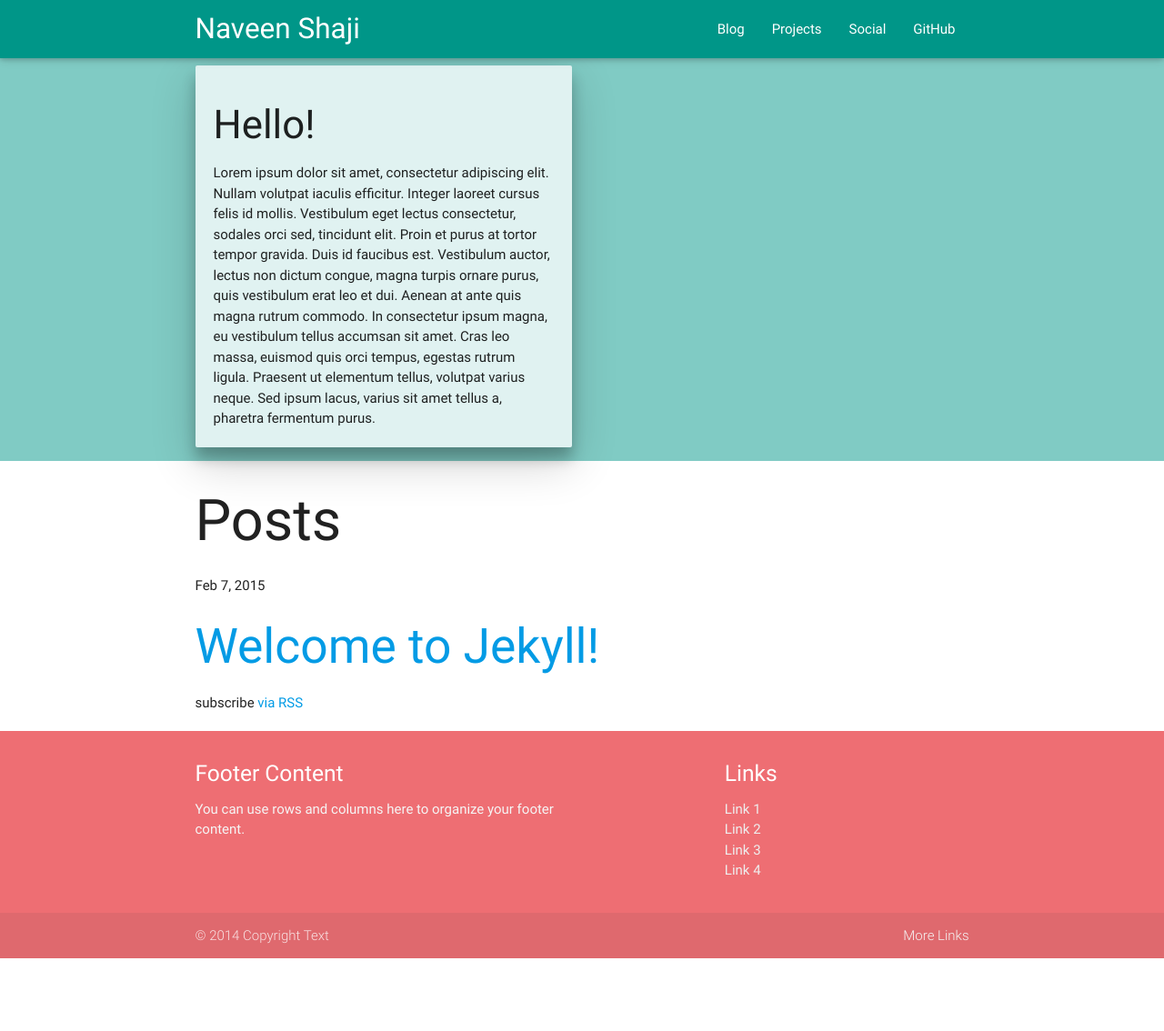
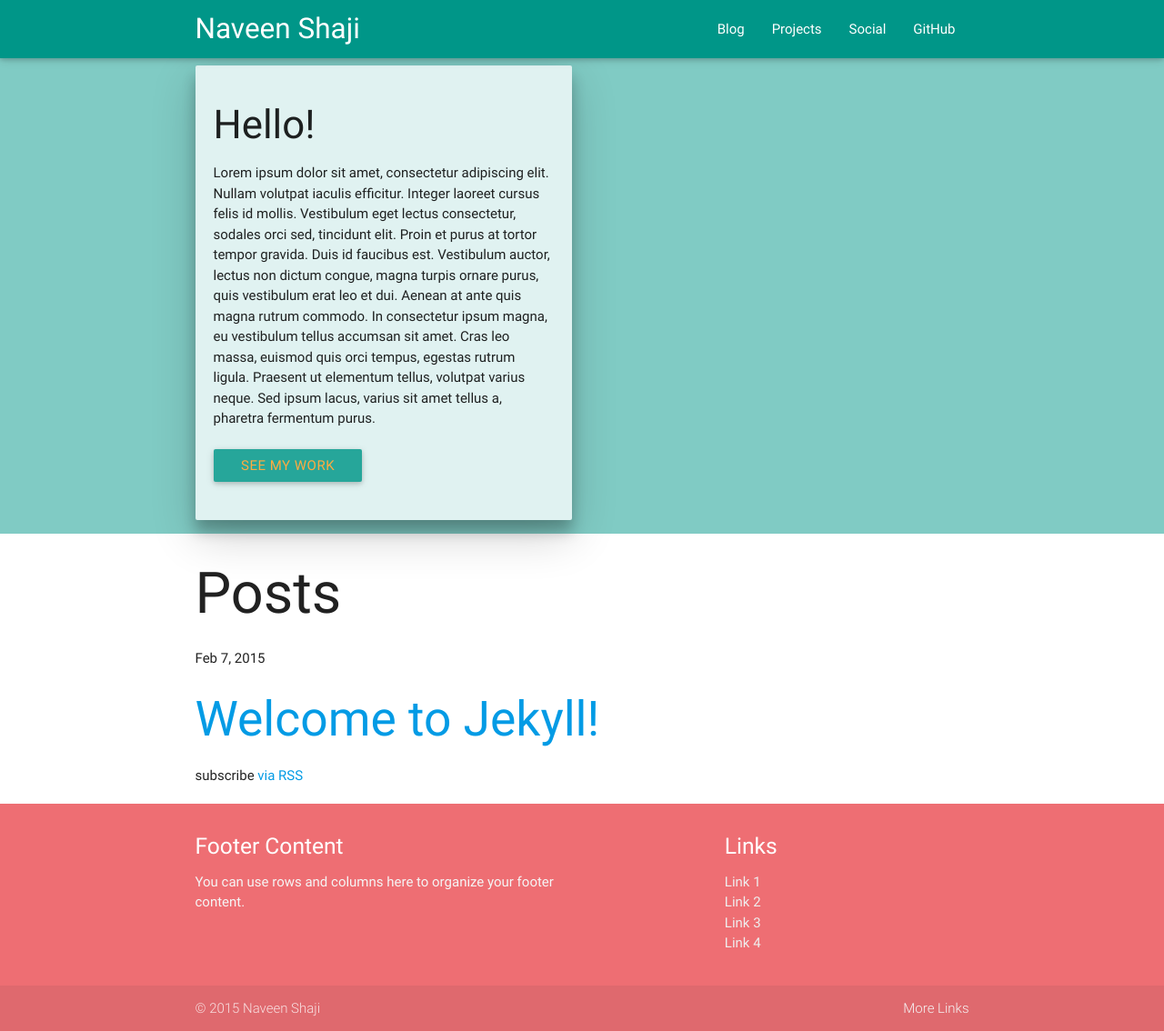
Before and after one commit to jhokamp/jhokamp.github.io, a Jekyll site: the page built from index.html, in a window 1280 px wide and 1134 px high. Shown: the whole window at 91% size. Built offline with Jekyll 4.4.1, drawn with Linux system fonts in a browser that asks for light colours.

Commit message:
Added material design button

```diff
--- a/_includes/footer.html
+++ b/_includes/footer.html
@@ -18,7 +18,7 @@
           </div>
           <div class="footer-copyright">
             <div class="container">
-            © 2014 Copyright Text
+            © 2015 Naveen Shaji
             <a class="grey-text text-lighten-4 right" href="#!">More Links</a>
             </div>
           </div>
--- a/_includes/header.html
+++ b/_includes/header.html
@@ -23,6 +23,7 @@
 		<div class="card-content">
           <h3>Hello!</h3>
 		  Lorem ipsum dolor sit amet, consectetur adipiscing elit. Nullam volutpat iaculis efficitur. Integer laoreet cursus felis id mollis. Vestibulum eget lectus consectetur, sodales orci sed, tincidunt elit. Proin et purus at tortor tempor gravida. Duis id faucibus est. Vestibulum auctor, lectus non dictum congue, magna turpis ornare purus, quis vestibulum erat leo et dui. Aenean at ante quis magna rutrum commodo. In consectetur ipsum magna, eu vestibulum tellus accumsan sit amet. Cras leo massa, euismod quis orci tempus, egestas rutrum ligula. Praesent ut elementum tellus, volutpat varius neque. Sed ipsum lacus, varius sit amet tellus a, pharetra fermentum purus.
+		 <br><br><a class="waves-effect waves-light btn">See my Work</a>
 		 </div>
 		 </div>
         </div>
```
